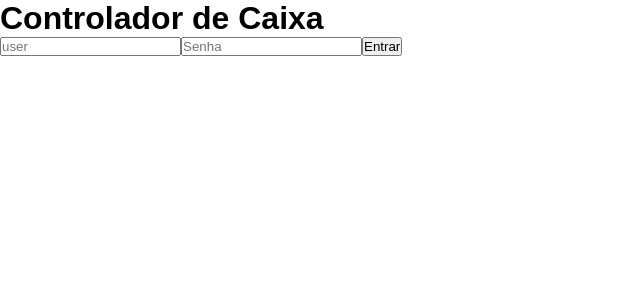
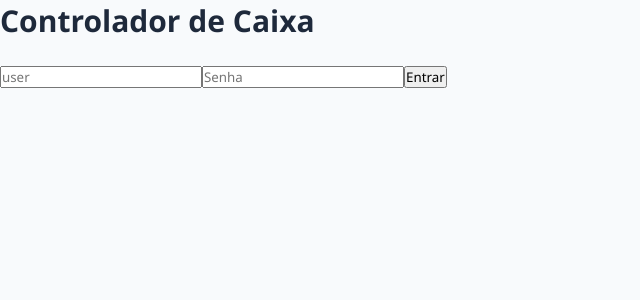
Before and after one commit to LuixG-BR/Controlador-de-Caixa, a React app in the folder frontend/: page / in a window 1280 px wide. Shown: the top 300 px of the page, without its empty margins (0-640 px from the left). Built offline with nearby package versions, Linux system fonts and the light colour scheme; the HTML template or start-up script is replaced by a standard one.

Commit message:
feat: padronização das cores e fontes

```diff
--- a/frontend/src/components/layout/Layout.css
+++ b/frontend/src/components/layout/Layout.css
@@ -1,7 +1,7 @@
 .layout{
     display:flex;
     min-height:100vh;
-    background:#f5f7fa;
+    background:var(--cor-fundo);
 }
 
 .conteudo{
--- a/frontend/src/components/layout/Sidebar.css
+++ b/frontend/src/components/layout/Sidebar.css
@@ -1,6 +1,6 @@
 .sidebar {
     width: 260px;
-    background: #1e293b;
+    background: var(--cor-primaria);
     color: white;
     display: flex;
     flex-direction: column;
--- a/frontend/src/components/ui/Modal.css
+++ b/frontend/src/components/ui/Modal.css
@@ -4,7 +4,7 @@
     left: 0;
     width: 100%;
     height: 100%;
-    background: rgba(0, 0, 0, .45);
+    background: var(--shadow);
     display: flex;
     justify-content: center;
     align-items: center;
@@ -14,7 +14,7 @@
 .modal-container {
     width: 90%;
     max-width: 600px;
-    background: #fff;
+    background: var(--cor-card);
     border-radius: 12px;
     box-shadow: 0 15px 40px rgba(0, 0, 0, .25);
     overflow: hidden;
--- /dev/null
+++ b/frontend/src/styles/global.css
@@ -0,0 +1,23 @@
+*{
+    margin:0;
+    padding:0;
+    box-sizing:border-box;
+}
+
+body{
+    background:var(--cor-fundo);
+}
+
+a{
+    text-decoration:none;
+}
+
+button{
+    font-family:inherit;
+}
+
+input,
+select,
+textarea{
+    font-family:inherit;
+}
--- /dev/null
+++ b/frontend/src/styles/typography.css
@@ -0,0 +1,21 @@
+body{
+    font-family:var(--font);
+    color:var(--cor-texto);
+}
+
+h1{
+    font-size:30px;
+    margin-bottom:var(--esp-3);
+}
+
+h2{
+    font-size:24px;
+}
+
+h3{
+    font-size:20px;
+}
+
+p{
+    line-height:1.6;
+}
--- /dev/null
+++ b/frontend/src/styles/variables.css
@@ -0,0 +1,27 @@
+:root{
+    --cor-primaria:#1E293B;
+    --cor-secundaria:#334155;
+
+    --cor-sucesso:#16A34A;
+    --cor-perigo:#DC2626;
+    --cor-aviso:#F59E0B;
+    --cor-info:#2563EB;
+
+    --cor-fundo:#F8FAFC;
+    --cor-card:#FFFFFF;
+    --cor-borda:#CBD5E1;
+
+    --cor-texto:#1E293B;
+    --cor-texto-secundario:#64748B;
+
+    --radius:10px;
+
+    --shadow:0 2px 8px rgba(0,0,0,.08);
+
+    --esp-1:8px;
+    --esp-2:16px;
+    --esp-3:24px;
+    --esp-4:32px;
+
+    --font:"Segoe UI",sans-serif;
+}
```
Also changed, not shown: frontend/src/main.jsx (+6 -3 lines).
